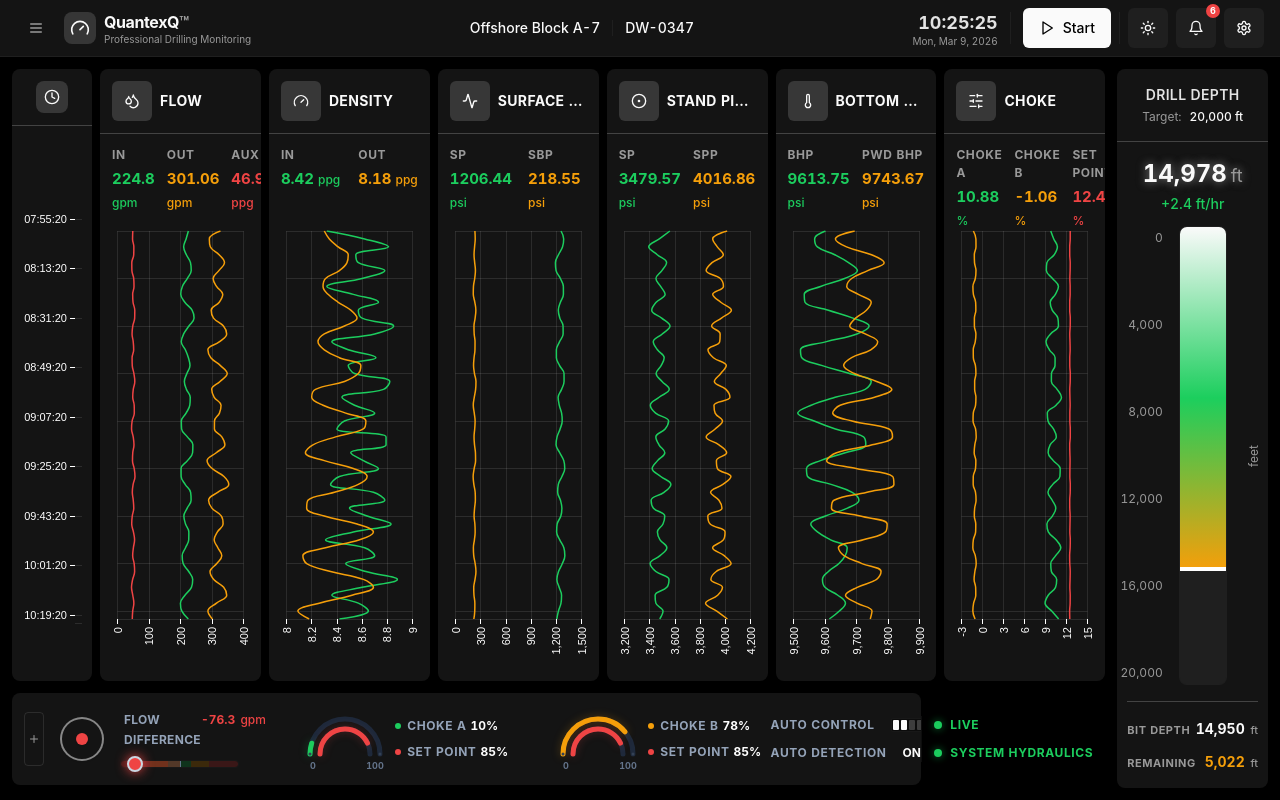
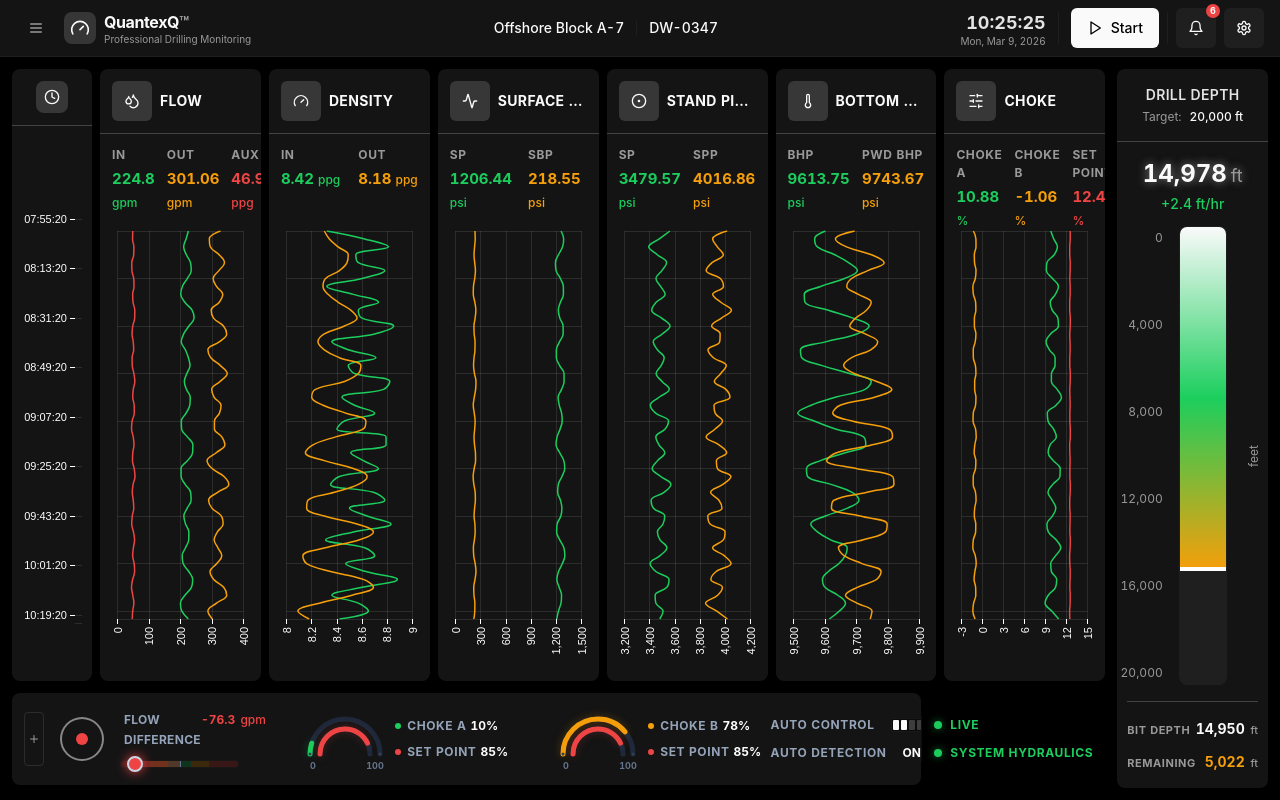
Before and after one commit to tirthpatel3107/QuantexQ, a React (Vite) app: page / in a window 1280 px wide. Built offline with nearby package versions, Linux system fonts and the light colour scheme.

Commit message:
Hide the theme button

```diff
--- a/src/components/dashboard/Header.tsx
+++ b/src/components/dashboard/Header.tsx
@@ -235,14 +235,14 @@ export function Header() {
               </div>
             </DropdownMenuContent>
           </DropdownMenu> */}
-          <CommonButton
+          {/* <CommonButton
             variant="ghost"
             size="icon"
-            className="bg-accent text-foreground hover:bg-accent/80"
+            className="relative bg-white dark:bg-accent text-foreground hover:bg-white/80 dark:hover:bg-accent/80"
             aria-label="Toggle theme"
             onClick={toggleTheme}
             icon={theme === "dark" ? Sun : Moon}
-          />
+          /> */}
 
           <Sheet>
             <SheetTrigger asChild>
```
